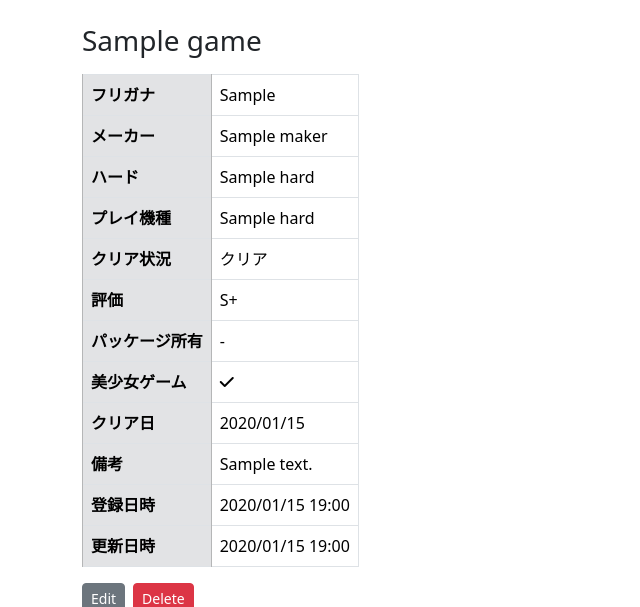
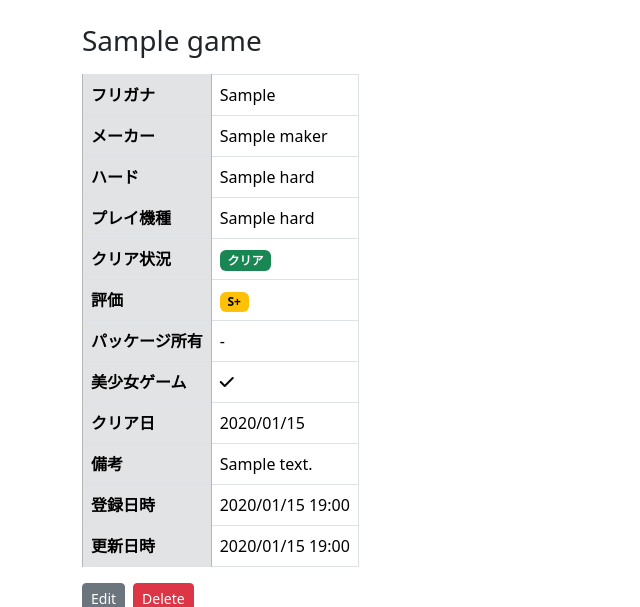
Before and after one commit to hara191204/tsumigee_database, a Django app: page /games/1/ in a window 1280 px wide. Shown: the part 56-663 px from the top of the page, without its empty margins (0-640 px from the left). Run offline with Django 5.2, Linux system fonts and the light colour scheme; tables that the repository leaves empty hold one stand-in row (values such as "Sample post").

Commit message:
style: apply badge display for clear status and grade on game detail page
Co-Authored-By: Claude Sonnet 4.6 <noreply@anthropic.com>

```diff
--- a/app/templates/tsumigee_database/game_detail.html
+++ b/app/templates/tsumigee_database/game_detail.html
@@ -22,11 +22,27 @@
       </tr>
       <tr>
         <th class="table-secondary">クリア状況</th>
-        <td>{{ game.get_clear_status_display }}</td>
+        <td>
+          {% if game.clear_status == 'clear' %}
+            <span class="badge text-bg-success">{{ game.get_clear_status_display }}</span>
+          {% elif game.clear_status == 'tsumi' %}
+            <span class="badge text-bg-danger">{{ game.get_clear_status_display }}</span>
+          {% else %}
+            <span class="badge text-bg-secondary">{{ game.get_clear_status_display }}</span>
+          {% endif %}
+        </td>
       </tr>
       <tr>
         <th class="table-secondary">評価</th>
-        <td>{{ game.grade }}</td>
+        <td>
+          {% if game.grade == 'S+' %}
+            <span class="badge text-bg-warning">{{ game.grade }}</span>
+          {% elif game.grade != '-' %}
+            <span class="badge border border-secondary text-dark">{{ game.grade }}</span>
+          {% else %}
+            {{ game.grade }}
+          {% endif %}
+        </td>
       </tr>
       <tr>
         <th class="table-secondary">パッケージ所有</th>
```
